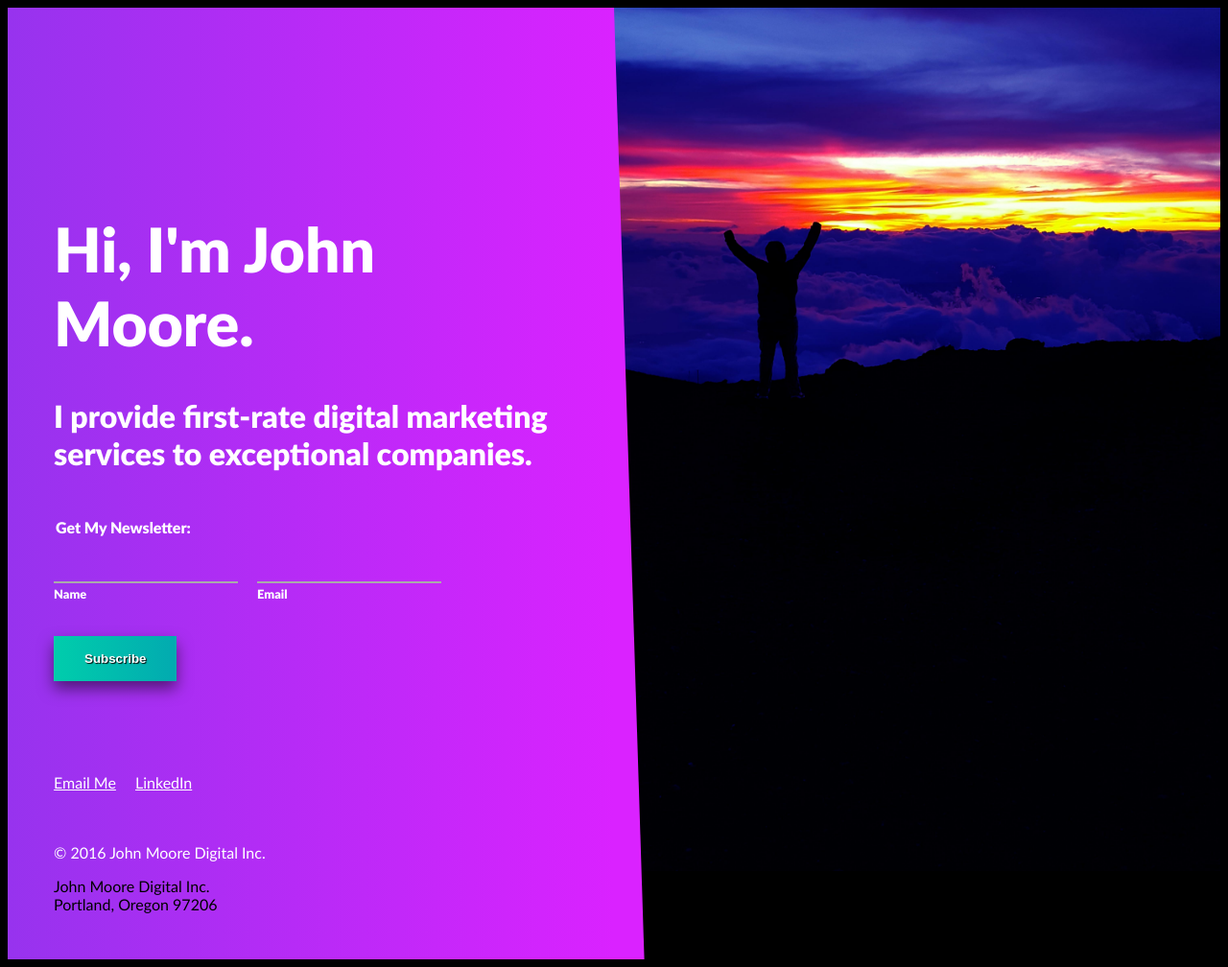
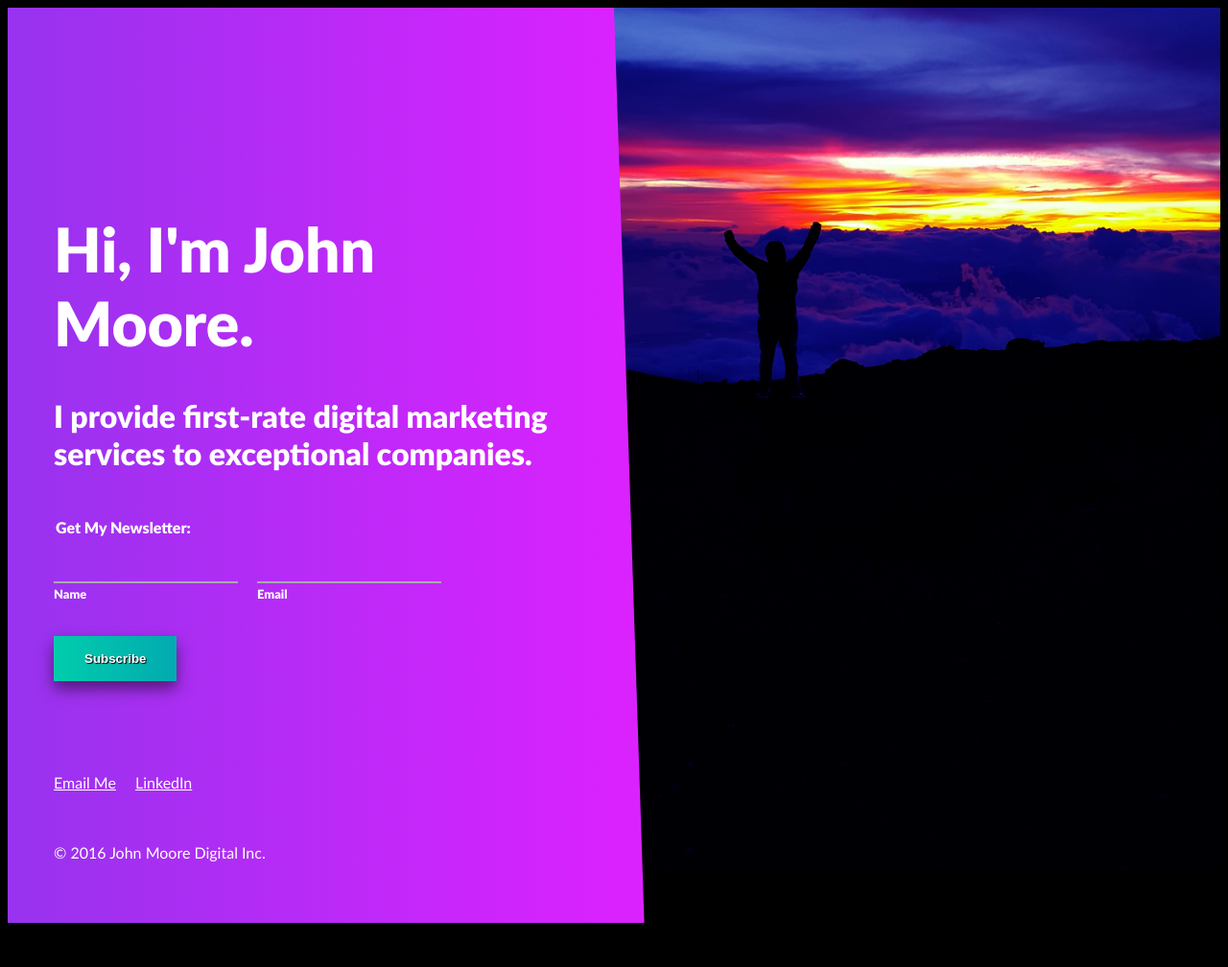
Before and after one commit to jomoweb/jomoweb.github.io, a Jekyll site: the page built from index.html, in a window 1280 px wide. Shown: the whole page at 96% size. Built offline with Jekyll 4.4.1, drawn with Linux system fonts in a browser that asks for light colours; after the commit the page ends 970 px from its top, so only the background shows below that.

Commit message:
Hide schema for all but screenreaders

```diff
--- a/_layouts/comingsoon.html
+++ b/_layouts/comingsoon.html
@@ -211,7 +211,7 @@
         color: #000;
       }
 
-      .footer .schema {
+      .schema {
         /* Show for screen reader */
         position: absolute !important;
         width: 1px;
```
